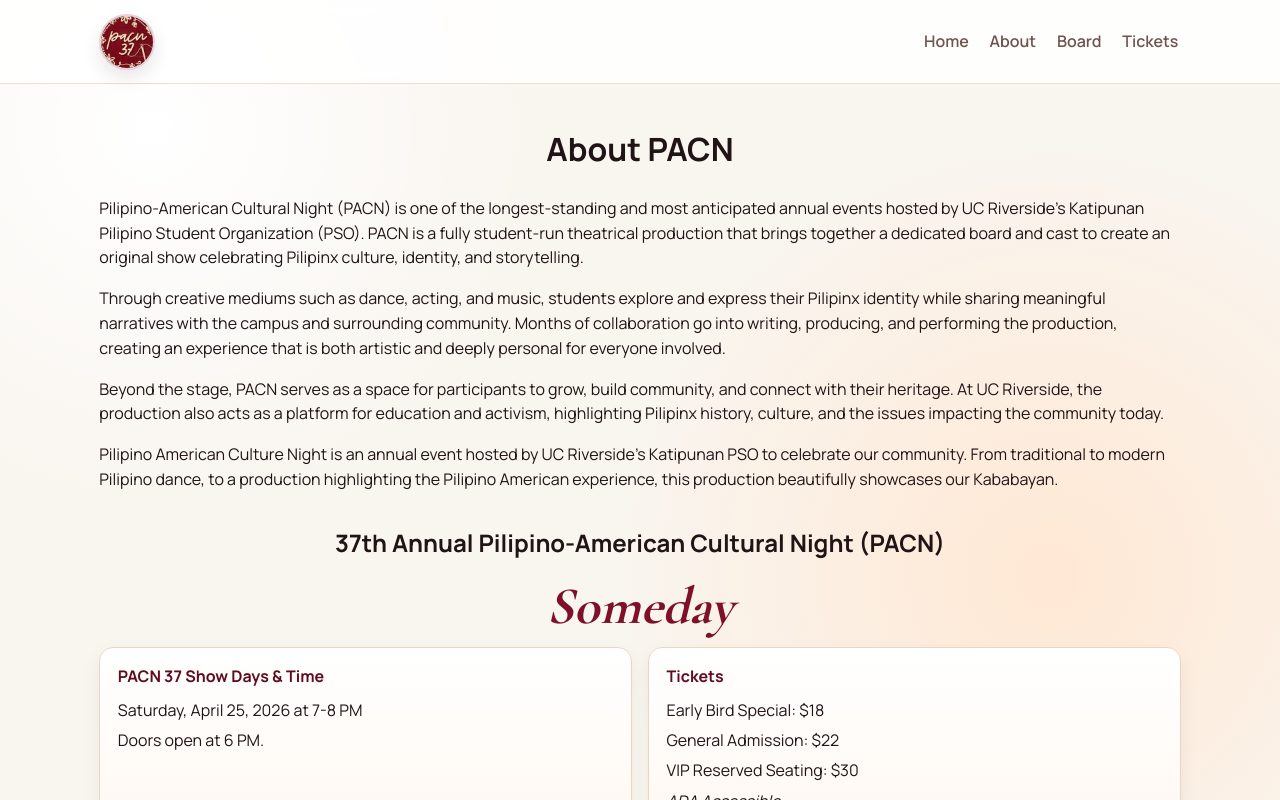
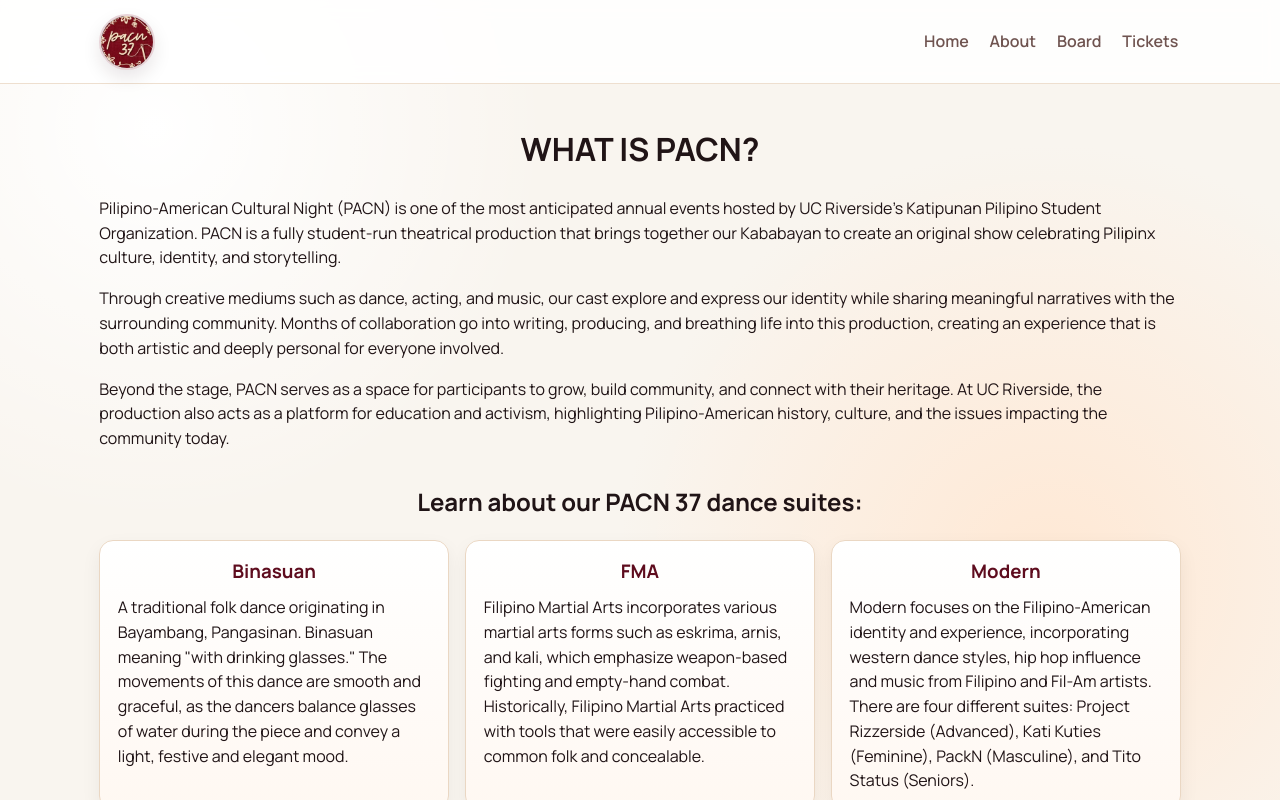
Before and after one commit to jrodriguez0423/ucr-pacn, a React (Vite) app in the folder react-app/: page /about in a window 1280 px wide. Built offline with nearby package versions, Linux system fonts and the light colour scheme.

Commit message:
whatispacn

```diff
--- a/react-app/src/index.css
+++ b/react-app/src/index.css
@@ -253,6 +253,30 @@
   display:grid;
   grid-template-columns:repeat(2, minmax(0, 1fr));
   gap:1rem;
+}
+
+.dance-suite-grid{
+  margin-top:1rem;
+  display:grid;
+  grid-template-columns:repeat(3, minmax(0, 1fr));
+  gap:1rem;
+}
+
+.dance-suite-card{
+  border:1px solid var(--line);
+  border-radius:14px;
+  padding:1rem 1.1rem;
+  background:linear-gradient(180deg,var(--surface) 0%, var(--surface-soft) 100%);
+  box-shadow:0 8px 20px rgba(36,14,16,0.06);
+}
+
+.dance-suite-card h3{
+  margin:0 0 .55rem;
+  color:var(--accent-dark);
+}
+
+.dance-suite-card p{
+  margin:0;
 }
 
 .play-info-card{
@@ -777,3 +801,15 @@
     grid-template-columns:1fr;
   }
 }
+
+@media (max-width:980px){
+  .dance-suite-grid{
+    grid-template-columns:repeat(2, minmax(0, 1fr));
+  }
+}
+
+@media (max-width:720px){
+  .dance-suite-grid{
+    grid-template-columns:1fr;
+  }
+}
--- a/react-app/src/pages/About.jsx
+++ b/react-app/src/pages/About.jsx
@@ -1,35 +1,72 @@
 import React from 'react'
 
 export default function About(){
+  const danceSuites = [
+    {
+      name: 'Binasuan',
+      description:
+        'A traditional folk dance originating in Bayambang, Pangasinan. Binasuan meaning "with drinking glasses." The movements of this dance are smooth and graceful, as the dancers balance glasses of water during the piece and convey a light, festive and elegant mood.',
+    },
+    {
+      name: 'FMA',
+      description:
+        'Filipino Martial Arts incorporates various martial arts forms such as eskrima, arnis, and kali, which emphasize weapon-based fighting and empty-hand combat. Historically, Filipino Martial Arts practiced with tools that were easily accessible to common folk and concealable.',
+    },
+    {
+      name: 'Modern',
+      description:
+        'Modern focuses on the Filipino-American identity and experience, incorporating western dance styles, hip hop influence and music from Filipino and Fil-Am artists. There are four different suites: Project Rizzerside (Advanced), Kati Kuties (Feminine), PackN (Masculine), and Tito Status (Seniors).',
+    },
+    {
+      name: 'Sarung Banggi',
+      description:
+        'Sarung Banggi is a Bicolano love song which translates to "one evening/one night", showcasing themes of courtship, love, and longing. This piece is being performed under our Maria Clara suite, originating from the Bicol Region and Spanish Colonial period (16th-19th Century).',
+    },
+    {
+      name: 'Singkil',
+      description:
+        'Our newest suite to PACN, tells the story of a princess who gets caught in a storm and is guided through their escape, originating from the Maranao people. It is adapted from the epic "Darangen" and features a large ensemble cast.',
+    },
+    {
+      name: 'Tinikling',
+      description:
+        'Originating from Leyte, in the Visayas Region, dancers showcase their footwork as they navigate between opening and closing bamboo poles. This mimics the movement of Tikling birds stepping in and out of bamboo traps set by farmers.',
+    },
+  ]
+
   return (
     <div className="container about-page about-info-page">
-      <h1>About PACN</h1>
+      <h1>WHAT IS PACN?</h1>
       <p>
-        Pilipino-American Cultural Night (PACN) is one of the longest-standing and most anticipated
-        annual events hosted by UC Riverside&apos;s Katipunan Pilipino Student Organization (PSO).
-        PACN is a fully student-run theatrical production that brings together a dedicated board
-        and cast to create an original show celebrating Pilipinx culture, identity, and
-        storytelling.
+        Pilipino-American Cultural Night (PACN) is one of the most anticipated annual events hosted
+        by UC Riverside&apos;s Katipunan Pilipino Student Organization. PACN is a fully student-run
+        theatrical production that brings together our Kababayan to create an original show
+        celebrating Pilipinx culture, identity, and storytelling.
       </p>
       <p>
-        Through creative mediums such as dance, acting, and music, students explore and express
-        their Pilipinx identity while sharing meaningful narratives with the campus and surrounding
-        community. Months of collaboration go into writing, producing, and performing the
-        production, creating an experience that is both artistic and deeply personal for everyone
-        involved.
+        Through creative mediums such as dance, acting, and music, our cast explore and express our
+        identity while sharing meaningful narratives with the surrounding community. Months of
+        collaboration go into writing, producing, and breathing life into this production, creating
+        an experience that is both artistic and deeply personal for everyone involved.
       </p>
       <p>
         Beyond the stage, PACN serves as a space for participants to grow, build community, and
         connect with their heritage. At UC Riverside, the production also acts as a platform for
-        education and activism, highlighting Pilipinx history, culture, and the issues impacting
-        the community today.
+        education and activism, highlighting Pilipino-American history, culture, and the issues
+        impacting the community today.
       </p>
-      <p>
-        Pilipino American Culture Night is an annual event hosted by UC Riverside&apos;s Katipunan
-        PSO to celebrate our community. From traditional to modern Pilipino dance, to a production
-        highlighting the Pilipino American experience, this production beautifully showcases our
-        Kababayan.
-      </p>
+
+      <section className="section-block">
+        <h2>Learn about our PACN 37 dance suites:</h2>
+        <div className="dance-suite-grid">
+          {danceSuites.map((suite) => (
+            <article key={suite.name} className="dance-suite-card">
+              <h3>{suite.name}</h3>
+              <p>{suite.description}</p>
+            </article>
+          ))}
+        </div>
+      </section>
 
       <section className="section-block">
         <h2>37th Annual Pilipino-American Cultural Night (PACN)</h2>
```
